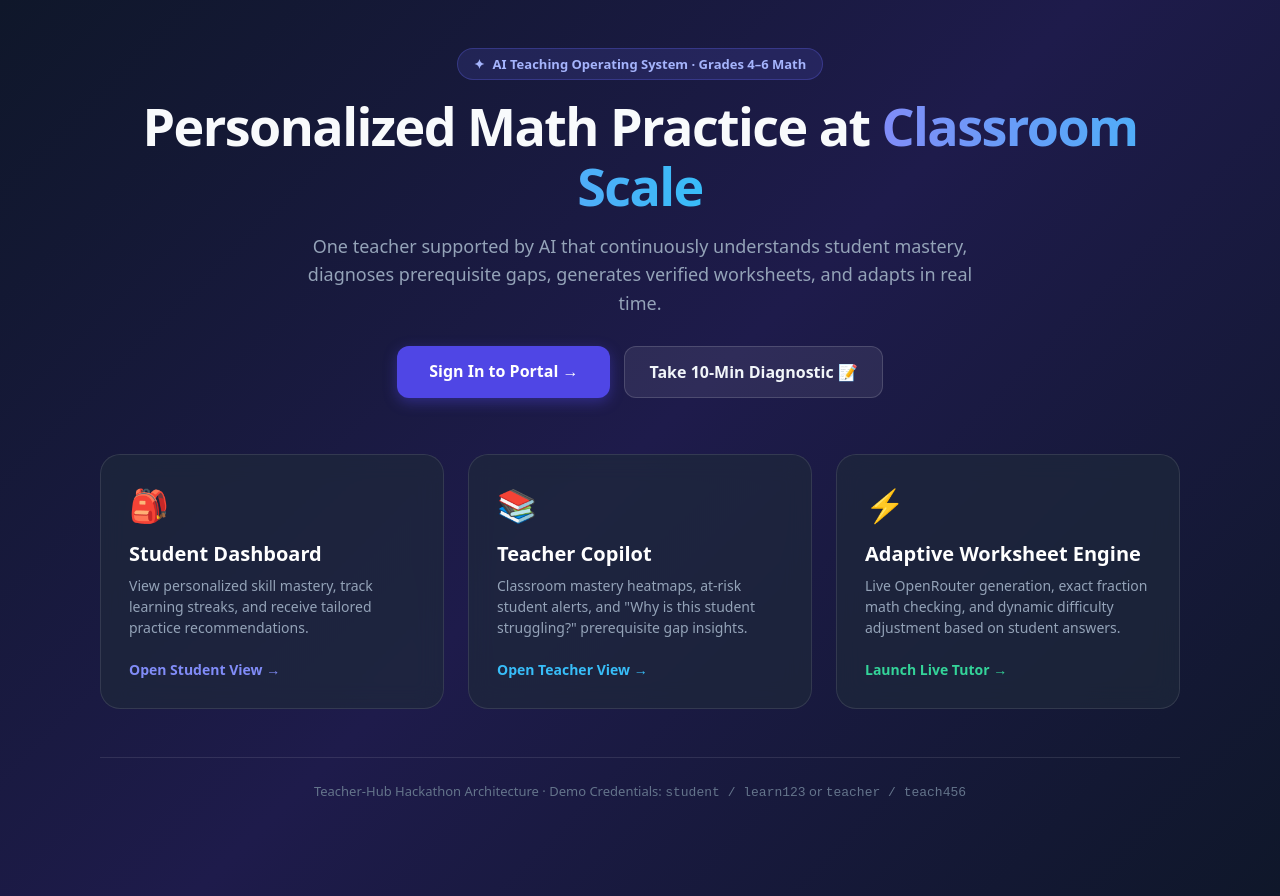
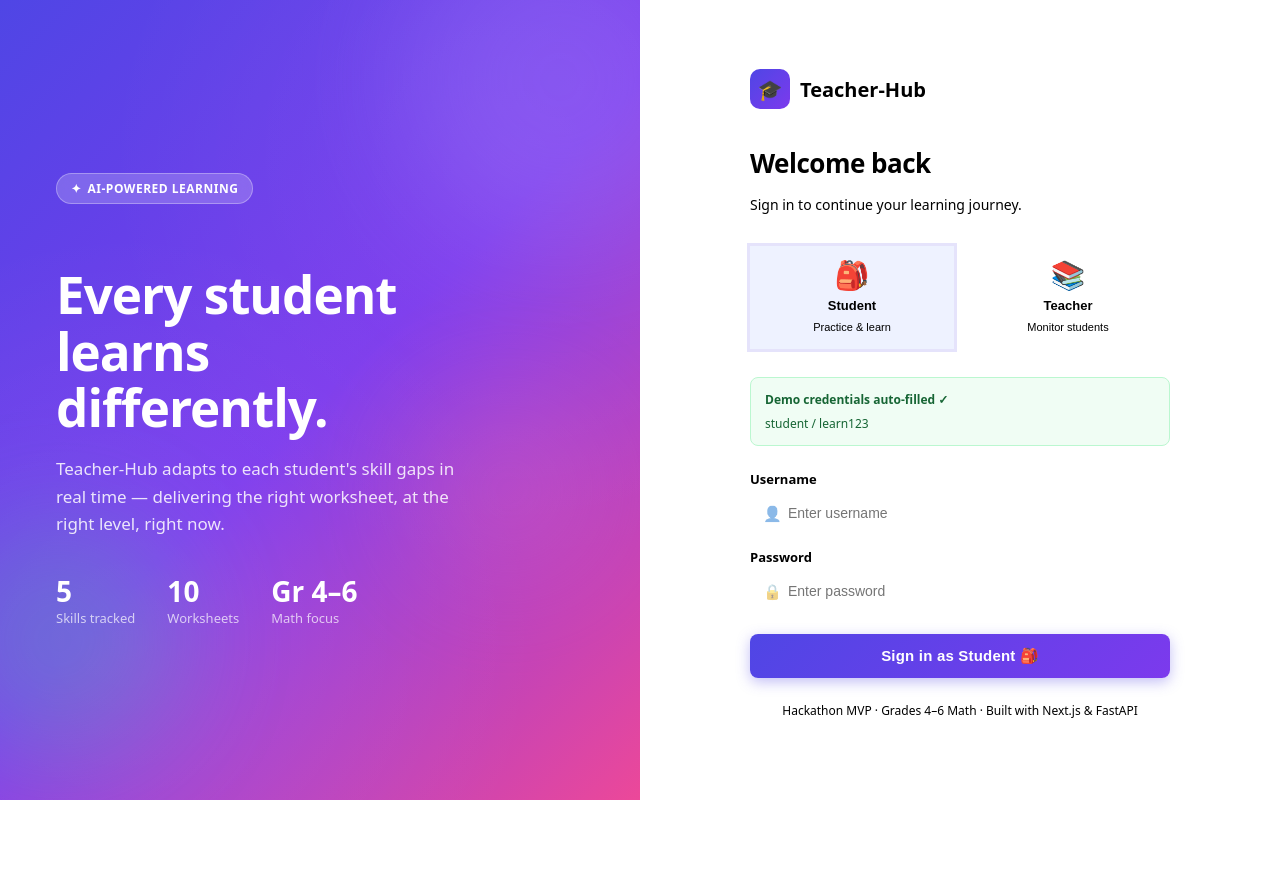
Before and after one commit to SabioTechTeam/Teacher-Hub, a Next.js app in the folder apps/web/: page / in a window 1280 px wide. After the commit the page ends 800 px from the top, so only its background shows below. Built offline with nearby package versions, Linux system fonts and the light colour scheme.

Commit message:
feat(ui): connect seamless navigation across login shell, dashboards, quiz, and tutor

```diff
--- a/apps/web/app/page.tsx
+++ b/apps/web/app/page.tsx
@@ -1,93 +1,5 @@
-import Link from "next/link";
+import LoginClient from "./login/LoginClient";
 
-export default function HomePage() {
-  return (
-    <main style={{ minHeight: "100vh", background: "linear-gradient(135deg, #0f172a 0%, #1e1b4b 50%, #0f172a 100%)", color: "#f8fafc", fontFamily: "system-ui, sans-serif", padding: "48px 20px" }}>
-      <div style={{ maxWidth: 1080, margin: "0 auto" }}>
-
-        {/* Header */}
-        <header style={{ textAlign: "center", marginBottom: 56 }}>
-          <div style={{ display: "inline-flex", alignItems: "center", gap: 8, background: "rgba(99, 102, 241, 0.15)", border: "1px solid rgba(99, 102, 241, 0.3)", borderRadius: 999, padding: "6px 16px", color: "#a5b4fc", fontSize: 13, fontWeight: 600, marginBottom: 16 }}>
-            <span>✦</span> AI Teaching Operating System · Grades 4–6 Math
-          </div>
-          <h1 style={{ fontSize: "clamp(32px, 5vw, 52px)", fontWeight: 900, letterSpacing: "-0.03em", lineHeight: 1.15, margin: "0 0 16px" }}>
-            Personalized Math Practice at <span style={{ background: "linear-gradient(to right, #818cf8, #38bdf8)", WebkitBackgroundClip: "text", WebkitTextFillColor: "transparent" }}>Classroom Scale</span>
-          </h1>
-          <p style={{ fontSize: 18, color: "#94a3b8", maxWidth: 680, margin: "0 auto", lineHeight: 1.6 }}>
-            One teacher supported by AI that continuously understands student mastery, diagnoses prerequisite gaps, generates verified worksheets, and adapts in real time.
-          </p>
-          <div style={{ marginTop: 28, display: "flex", gap: 14, justifyContent: "center", flexWrap: "wrap" }}>
-            <Link
-              href="/login"
-              style={{ padding: "14px 32px", background: "#4F46E5", color: "#ffffff", borderRadius: 12, fontWeight: 700, fontSize: 16, textDecoration: "none", boxShadow: "0 4px 14px rgba(79, 70, 229, 0.4)" }}
-            >
-              Sign In to Portal →
-            </Link>
-            <Link
-              href="/student"
-              style={{ padding: "14px 24px", background: "rgba(255,255,255,0.08)", color: "#f1f5f9", border: "1px solid rgba(255,255,255,0.15)", borderRadius: 12, fontWeight: 600, fontSize: 16, textDecoration: "none" }}
-            >
-              Take 10-Min Diagnostic 📝
-            </Link>
-          </div>
-        </header>
-
-        {/* Feature Cards Grid */}
-        <div style={{ display: "grid", gridTemplateColumns: "repeat(auto-fit, minmax(280px, 1fr))", gap: 24, marginBottom: 48 }}>
-
-          {/* Card 1: Student App */}
-          <div style={{ background: "rgba(30, 41, 59, 0.7)", backdropFilter: "blur(12px)", border: "1px solid rgba(255, 255, 255, 0.1)", borderRadius: 20, padding: 28 }}>
-            <div style={{ fontSize: 32, marginBottom: 14 }}>🎒</div>
-            <h2 style={{ fontSize: 20, fontWeight: 700, margin: "0 0 8px", color: "#ffffff" }}>Student Dashboard</h2>
-            <p style={{ color: "#94a3b8", fontSize: 14, lineHeight: 1.5, margin: "0 0 20px" }}>
-              View personalized skill mastery, track learning streaks, and receive tailored practice recommendations.
-            </p>
-            <Link
-              href="/student/dashboard"
-              style={{ display: "inline-block", color: "#818cf8", fontWeight: 600, fontSize: 14, textDecoration: "none" }}
-            >
-              Open Student View →
-            </Link>
-          </div>
-
-          {/* Card 2: Teacher Copilot */}
-          <div style={{ background: "rgba(30, 41, 59, 0.7)", backdropFilter: "blur(12px)", border: "1px solid rgba(255, 255, 255, 0.1)", borderRadius: 20, padding: 28 }}>
-            <div style={{ fontSize: 32, marginBottom: 14 }}>📚</div>
-            <h2 style={{ fontSize: 20, fontWeight: 700, margin: "0 0 8px", color: "#ffffff" }}>Teacher Copilot</h2>
-            <p style={{ color: "#94a3b8", fontSize: 14, lineHeight: 1.5, margin: "0 0 20px" }}>
-              Classroom mastery heatmaps, at-risk student alerts, and "Why is this student struggling?" prerequisite gap insights.
-            </p>
-            <Link
-              href="/teacher/dashboard"
-              style={{ display: "inline-block", color: "#38bdf8", fontWeight: 600, fontSize: 14, textDecoration: "none" }}
-            >
-              Open Teacher View →
-            </Link>
-          </div>
-
-          {/* Card 3: Adaptive Tutor & Worksheet */}
-          <div style={{ background: "rgba(30, 41, 59, 0.7)", backdropFilter: "blur(12px)", border: "1px solid rgba(255, 255, 255, 0.1)", borderRadius: 20, padding: 28 }}>
-            <div style={{ fontSize: 32, marginBottom: 14 }}>⚡</div>
-            <h2 style={{ fontSize: 20, fontWeight: 700, margin: "0 0 8px", color: "#ffffff" }}>Adaptive Worksheet Engine</h2>
-            <p style={{ color: "#94a3b8", fontSize: 14, lineHeight: 1.5, margin: "0 0 20px" }}>
-              Live OpenRouter generation, exact fraction math checking, and dynamic difficulty adjustment based on student answers.
-            </p>
-            <Link
-              href="/tutor"
-              style={{ display: "inline-block", color: "#34d399", fontWeight: 600, fontSize: 14, textDecoration: "none" }}
-            >
-              Launch Live Tutor →
-            </Link>
-          </div>
-
-        </div>
-
-        {/* Demo Footer */}
-        <footer style={{ textAlign: "center", borderTop: "1px solid rgba(255, 255, 255, 0.1)", paddingTop: 24, color: "#64748b", fontSize: 13 }}>
-          Teacher-Hub Hackathon Architecture · Demo Credentials: <code>student / learn123</code> or <code>teacher / teach456</code>
-        </footer>
-
-      </div>
-    </main>
-  );
+export default function RootPage() {
+  return <LoginClient />;
 }
```
Also changed, not shown: apps/web/app/teacher/dashboard/page.tsx (+16 -0 lines), apps/web/components/WorksheetFlow.tsx (+133 -48 lines).
